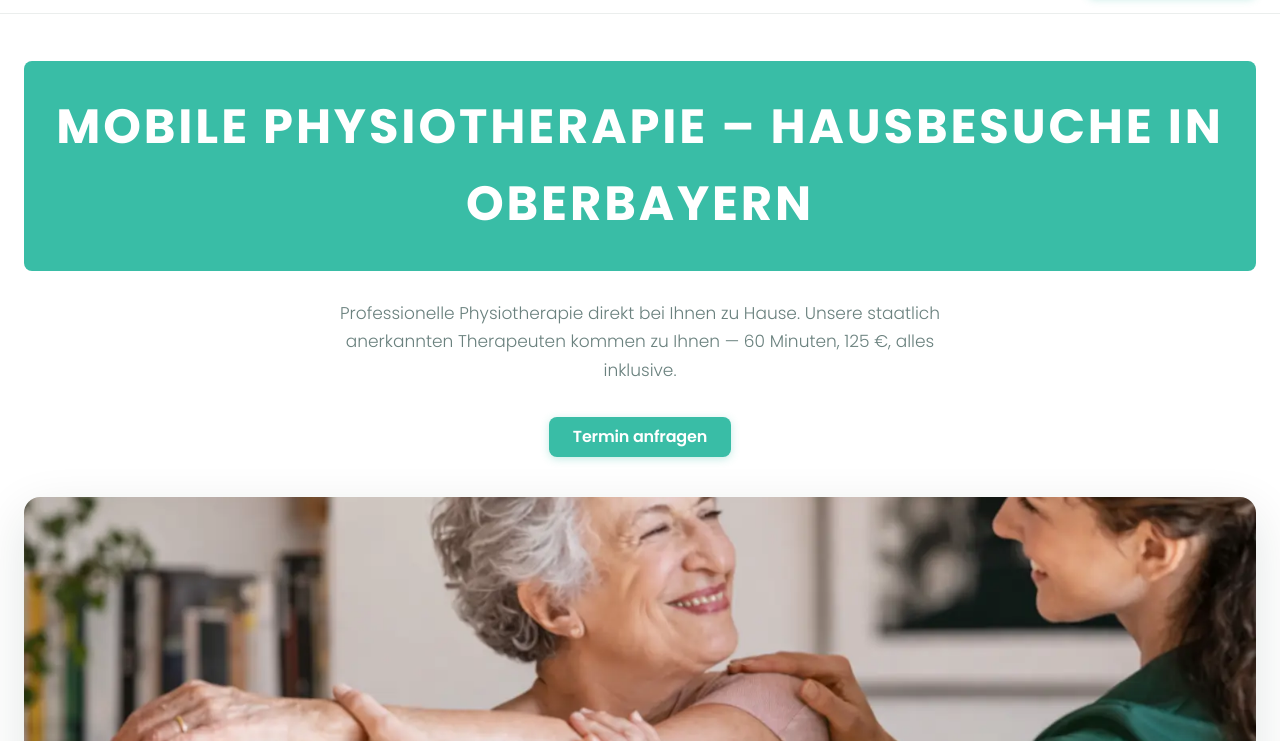
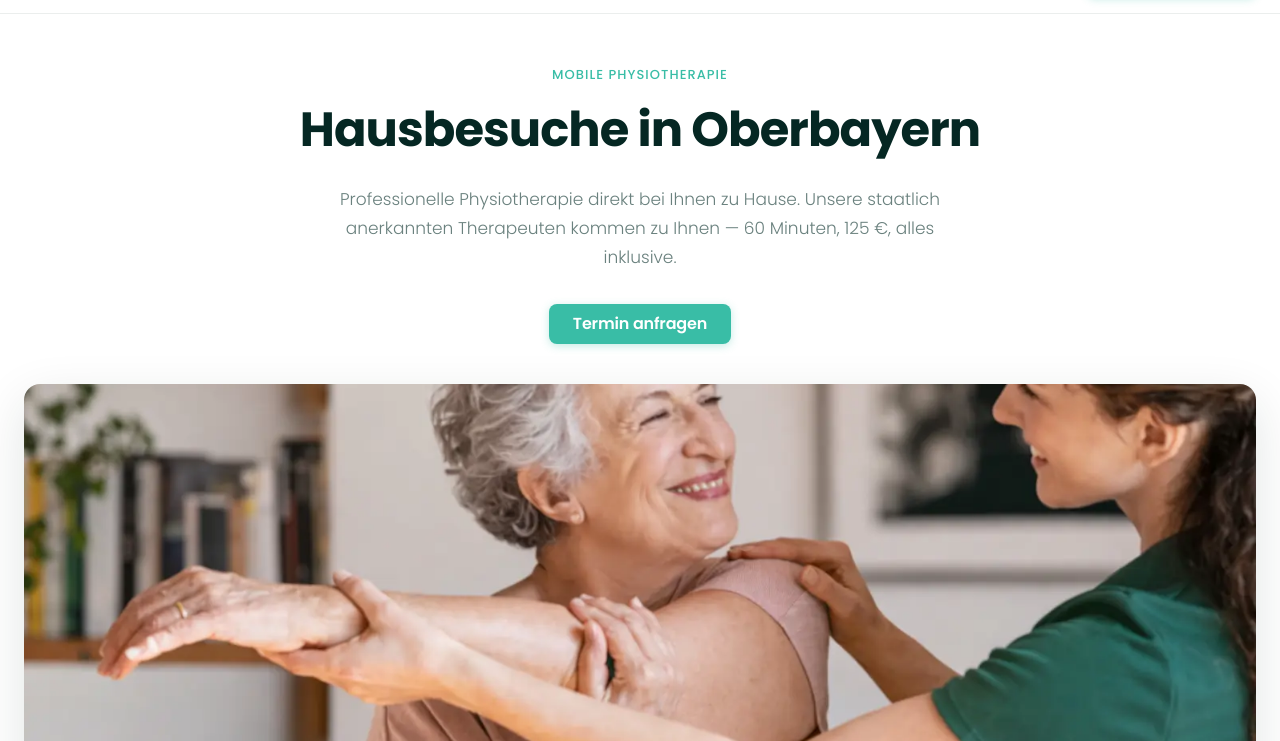
Before and after one commit to Loremgreg/mobilis_v2, a website: page hausbesuche.html in a window 1280 px wide. Shown: the part 59-800 px from the top of the page. Drawn offline with Linux system fonts and the light colour scheme.

Commit message:
replace-hero-label-subtle hb

```diff
--- a/hausbesuche.html
+++ b/hausbesuche.html
@@ -64,17 +64,21 @@
     }
 
     .hb-hero-label {
-      display: block;
-      background: #39BDA6;
-      color: #fff;
-      font-size: clamp(22px, 4vw, 48px);
+      display: inline-block;
+      font-size: 13px;
+      font-weight: 500;
+      letter-spacing: 0.08em;
+      text-transform: uppercase;
+      color: var(--accent);
+      margin-bottom: 16px;
+    }
+
+    .hb-hero h1 {
+      font-size: clamp(28px, 4vw, 48px);
       font-weight: 700;
-      letter-spacing: 0.06em;
-      text-transform: uppercase;
-      padding: 28px 0;
-      border-radius: 8px;
+      color: var(--primary);
+      line-height: 1.15;
       margin-bottom: 0;
-      width: 100%;
     }
 
     .hb-hero-sub {
@@ -552,7 +556,8 @@
   <!-- ===== HERO ===== -->
   <section class="hb-hero">
     <div class="container">
-      <div class="hb-hero-label">Mobile Physiotherapie – Hausbesuche in Oberbayern</div>
+      <p class="hb-hero-label">Mobile Physiotherapie</p>
+      <h1>Hausbesuche in Oberbayern</h1>
       <p class="hb-hero-sub">Professionelle Physiotherapie direkt bei Ihnen zu Hause. Unsere staatlich anerkannten
         Therapeuten kommen zu Ihnen — 60 Minuten, 125 €, alles inklusive.</p>
       <a href="kontakt.html" class="btn btn-primary">Termin anfragen</a>
```
